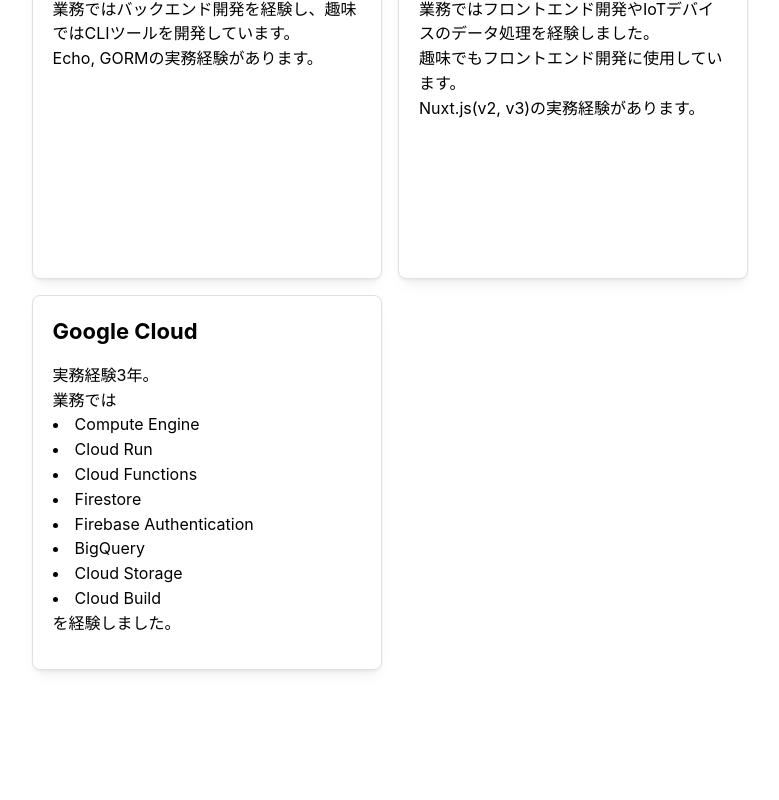
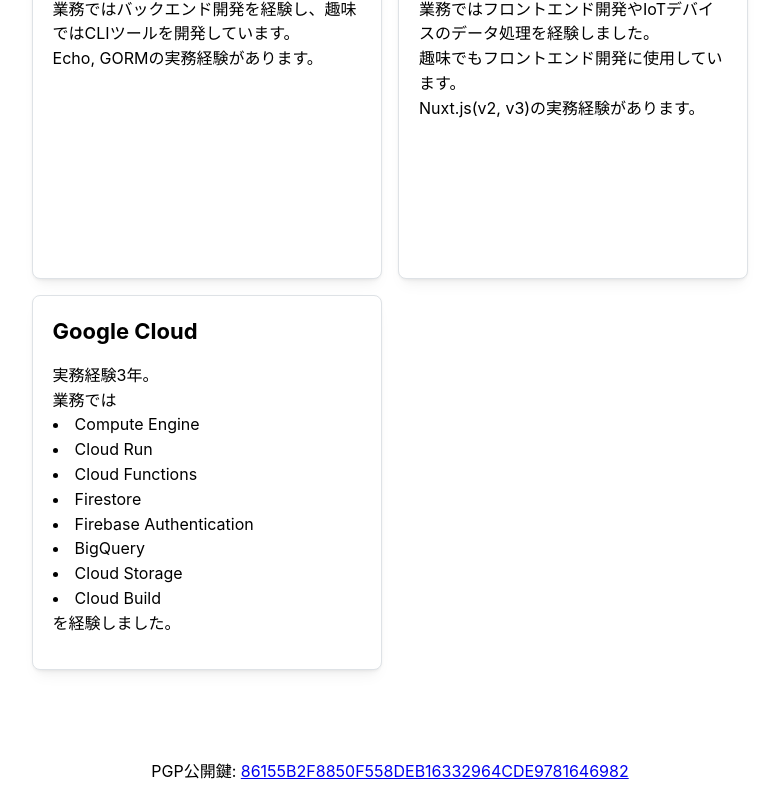
Before and after one commit to mopeneko/introduction-v3, a React (Vite) app: page / in a window 1280 px wide. Shown: the part 443-1243 px from the top of the page, without its empty margins (250-1029 px from the left). Before the commit the page ends 1210 px from the top, so only its background shows below. Built offline with nearby package versions, Linux system fonts and the light colour scheme; some icons are missing.

Commit message:
Add PGP public key

```diff
--- a/src/app/routes/root.tsx
+++ b/src/app/routes/root.tsx
@@ -75,6 +75,10 @@ export const AppRoot = () => {
                 <Space w={6} />
                 <Text size="xl"><a href="mailto:mopeneko@lem0n.cc" style={{ color: "black" }}><Icon icon="ic:baseline-email" /></a></Text>
             </Center>
+
+            <Center pt={8}>
+                <Text>PGP公開鍵: <a href="/public.asc">86155B2F8850F558DEB16332964CDE9781646982</a></Text>
+            </Center>
         </PageLayout>
     );
 }
```
Also changed, not shown: 1 other file (tests, documents, lock files or other folders).
